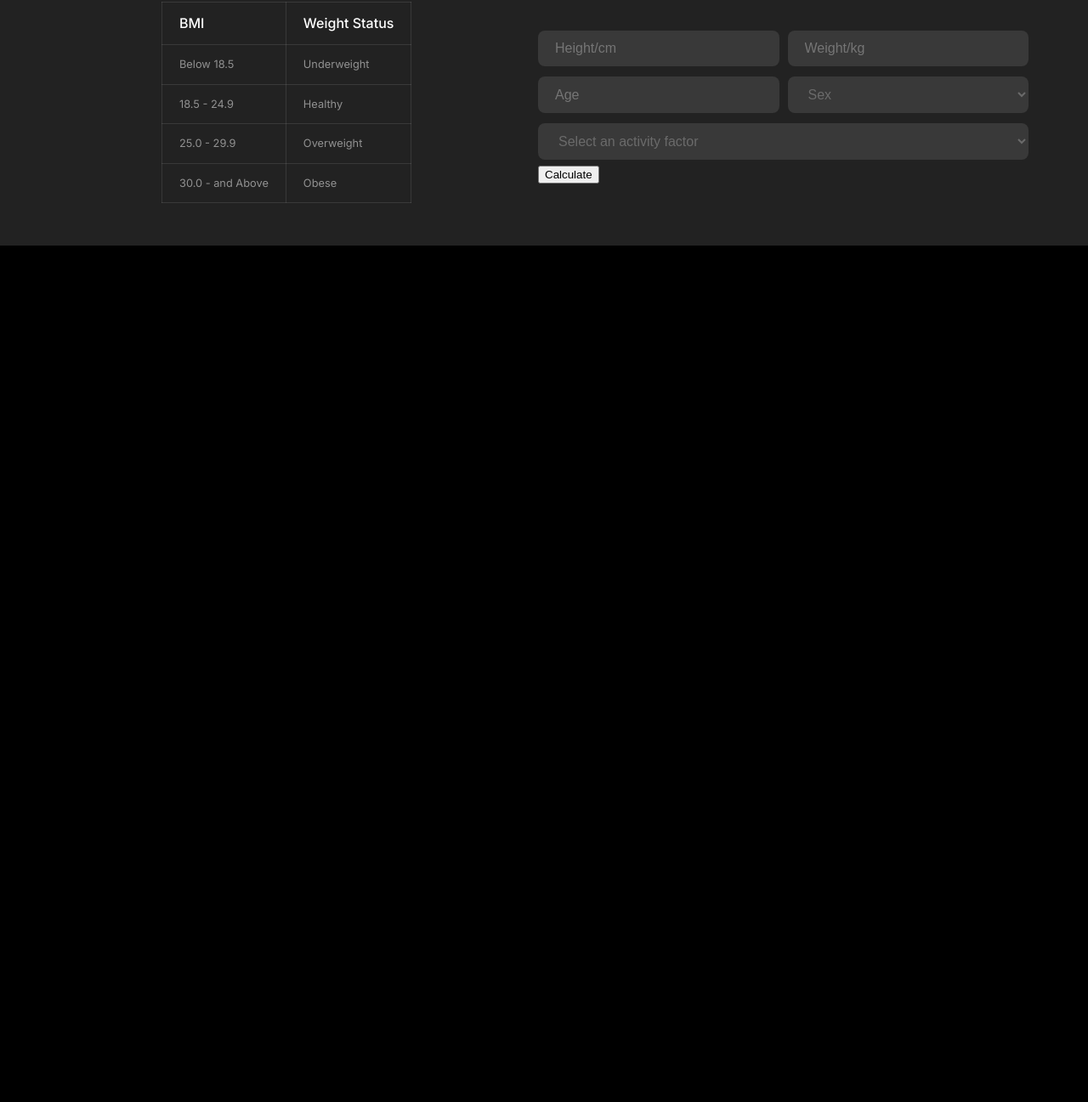
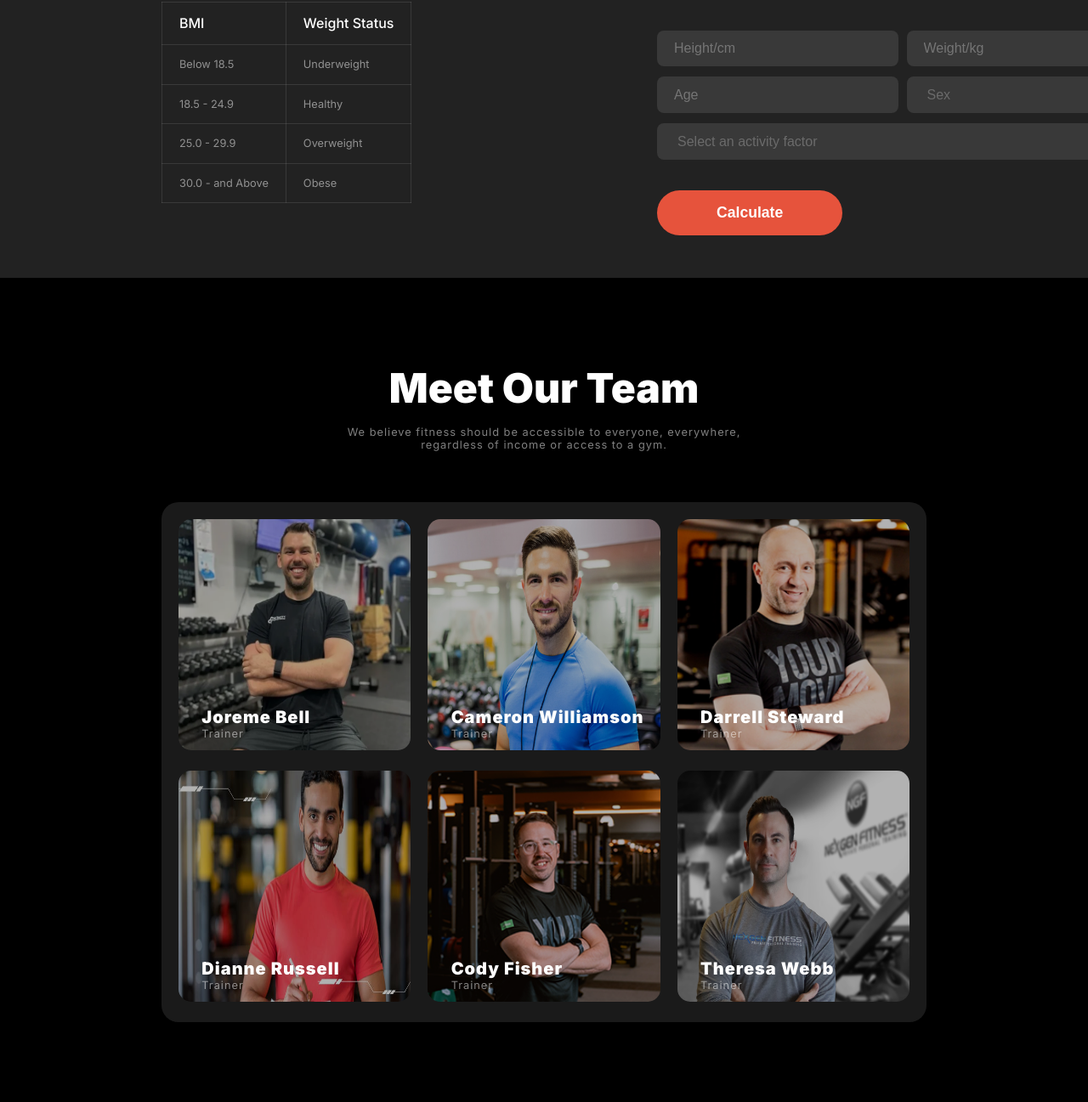
Before and after one commit to arman4hossain/B10A2-versatile-ui-main, a plain HTML site: page index.html in a window 1280 px wide. Shown: the part 2911-4208 px from the top of the page at 85% size. Before the commit the page ends 3237 px from the top, so only its background shows below. Drawn offline with Linux system fonts and the light colour scheme; a web font is replaced by a local one.

Commit message:
ourteam-added

```diff
--- a/index.html
+++ b/index.html
@@ -142,7 +142,8 @@
         <section class="bmi-calculator">
             <div class="bmi-head">
                 <h2>BMI Calculator</h2>
-                <p>We believe fitness should be accessible to everyone, everywhere, regardless of income or access to a gym.</p>
+                <p>We believe fitness should be accessible to everyone, everywhere, regardless of income or access to a
+                    gym.</p>
             </div>
 
             <div class="bmi-main">
@@ -173,7 +174,8 @@
                 </div>
                 <div class="calculate">
                     <h3>Calculate your BMI</h3>
-                    <p>We believe fitness should be accessible to everyone, everywhere, regardless of income or access to a gym.</p>
+                    <p>We believe fitness should be accessible to everyone, everywhere, regardless of income or access
+                        to a gym.</p>
                     <div class="form-row">
                         <form>
                             <input type="number" id="fname" name="Height" placeholder="Height/cm">
@@ -193,16 +195,87 @@
                     <form action="" class="your-activity">
                         <select id="Activity-factor" name="your-activity">
                             <option value="select-one" disabled selected hidden>Select an activity factor</option>
-                            <option value="active">I am Active</option>
-                            <option value="inactive">khai dai ghumai</option>
+                            <option value="active">কাজ না করলে ভাত হজম হয় না</option>
+                            <option value="inactive">কিসের কাজ ! খাই দাই ঘুমাই</option>
                         </select>
                     </form>
                     <button type="submit">Calculate</button>
                 </div>
             </div>
         </section>
+
+        <section class="our-team">
+            <div class="header-team">
+                <h2>Meet Our Team</h2>
+                <p>We believe fitness should be accessible to everyone, everywhere, regardless of income or access to a
+                    gym.</p>
+            </div>
+            <div class="team-list">
+                <div class="trainer-card">
+                    <img src="images/trainer1.png" alt="Joreme Bell">
+                    <div class="trainer-name">
+                        <h4>Joreme Bell</h4>
+                        <p>Trainer</p>
+                    </div>
+                </div>
+                <div class="trainer-card">
+                    <img src="images/trainer2.png" alt="Cameron Williamson">
+                    <div class="trainer-name">
+                        <h4>Cameron Williamson</h4>
+                        <p>Trainer</p>
+                    </div>
+                </div>
+                <div class="trainer-card">
+                    <img src="images/trainer3.png" alt="Darrell Steward">
+                    <div class="trainer-name">
+                        <h4>Darrell Steward</h4>
+                        <p>Trainer</p>
+                    </div>
+                </div>
+                <div class="trainer-card">
+                    <img src="images/trainer4.png" alt="Dianne Russell">
+                    <div class="trainer-name">
+                        <h4>Dianne Russell</h4>
+                        <p>Trainer</p>
+                    </div>
+                </div>
+                <div class="trainer-card">
+                    <img src="images/trainer5.png" alt="Cody Fisher">
+                    <div class="trainer-name">
+                        <h4>Cody Fisher</h4>
+                        <p>Trainer</p>
+                    </div>
+                </div>
+                <div class="trainer-card">
+                    <img src="images/trainer6.png" alt="Theresa Webb">
+                    <div class="trainer-name">
+                        <h4>Theresa Webb</h4>
+                        <p>Trainer</p>
+                    </div>
+                </div>
+            </div>
+        </section>
     </main>
-    <footer></footer>
+    <footer>
+        <div class="brand-footer">
+            <h1>Fitness</h1>
+            <p>We believe fitness should be accessible to everyone, everywhere, regardless of income or access to a gym. With hundreds of professional workouts.</p>
+        </div>
+        <div class="get-start">
+            <h2>Get Started</h2>
+            <a href="#">Service</a>
+            <a href="#">Contact Us</a>
+            <a href="#">Affiliate Program</a>
+            <a href="#">About Us</a>
+        </div>
+        <div class="important-link">
+            <h2>Get Started</h2>
+            <a href="#">Service</a>
+            <a href="#">Contact Us</a>
+            <a href="#">Affiliate Program</a>
+            <a href="#">About Us</a>
+        </div>
+    </footer>
 
 </body>
 
--- a/style.css
+++ b/style.css
@@ -285,6 +285,17 @@ main p {
     height: 100%;
 }
 
+
+.trainning-pic-row1 {
+    display: grid;
+    grid-template-columns: .4fr 1fr .5fr;
+}
+
+.trainning-pic-row2 {
+    display: grid;
+    grid-template-columns: .6fr .45fr .5fr;
+}
+
 .trainning-card {
     position: relative;
     height: 210px;
@@ -296,16 +307,6 @@ main p {
     width: 100%;
     height: 100%;
     opacity: .5;
-}
-
-.trainning-pic-row1 {
-    display: grid;
-    grid-template-columns: .4fr 1fr .5fr;
-}
-
-.trainning-pic-row2 {
-    display: grid;
-    grid-template-columns: .6fr .45fr .5fr;
 }
 
 
@@ -377,7 +378,7 @@ main p {
 }
 
 .bmi-head {
-    margin: 0px 385px ;
+    margin: 0px 385px;
     width: 641px;
     margin-bottom: 88px;
 }
@@ -385,7 +386,9 @@ main p {
 
 .bmi-main {
     background-color: rgb(34, 34, 34);
-    display: flex;
+    display: grid;
+    grid-template-columns: 1fr 1fr ;
+    padding: 0px 190px;
 }
 
 .bmi-main h3 {
@@ -396,7 +399,7 @@ main p {
 
 .bmi-chart {
     margin: 50px 0px;
-    margin-left: 190px;
+
     width: 443px;
 }
 
@@ -427,7 +430,8 @@ main p {
 
 .calculate {
     margin: 50px 0px;
-    width: 577px ;
+    width: 577px;
+    margin-left: 140px;
 }
 
 .calculate h3 {
@@ -442,17 +446,17 @@ main p {
 .form-row form {
     display: grid;
     grid-template-columns: 1fr 1fr;
-    gap: 10px ;
+    gap: 10px;
 
 }
 
-.calculate form >input,
-.calculate form >select {
+.calculate form>input,
+.calculate form>select {
     color: rgba(255, 255, 255, 0.25);
     margin: 6px 0px;
     font-size: 1rem;
     background-color: rgba(255, 255, 255, 0.1);
-    border: 0px ;
+    border: 0px;
     border-radius: 8px;
     padding: 12px 20px;
 }
@@ -464,3 +468,63 @@ main p {
 .your-activity select {
     width: 100%;
 }
+
+.calculate button {
+    padding: 16px 70px ;
+    font-size: 1.1rem;
+    color: white;
+    font-weight: 600;
+    margin-top: 30px;
+    background-color: #E6533C;
+    border: none;
+    border-radius: 42px;
+    cursor: pointer;
+}
+
+/* our team section */
+
+.our-team {
+    margin: 100px 0px;
+}
+.header-team {
+    text-align: center;
+}
+
+.header-team p {
+    margin: 15px 190px 60px;
+}
+
+.team-list {
+    display: grid;
+    grid-template-columns: 1fr 1fr 1fr;
+    background-color: rgba(255, 255, 255, 0.1);
+    gap: 20px;
+    padding: 20px ;
+    border-radius: 20px;
+}
+
+.trainer-card {
+    position: relative;
+}
+
+.trainer-card img {
+    width: 100%;
+    height: 272px;
+    border-radius: 15px;
+    filter: brightness(70%);
+}
+
+.trainer-name {
+    position: absolute;
+    top: 80%;
+    left: 10%;
+}
+
+.trainer-name h4 {
+    margin: 0px;
+    font-size: 1.25rem;
+    font-weight: 900;
+    letter-spacing: 1px;
+}
+
+/* Footer Section */
```
